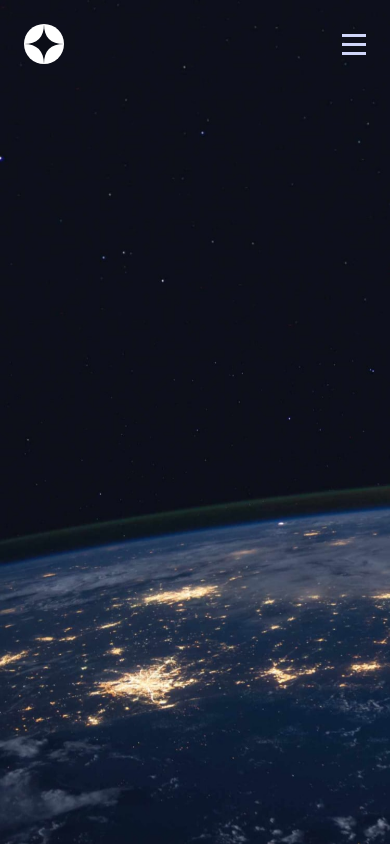
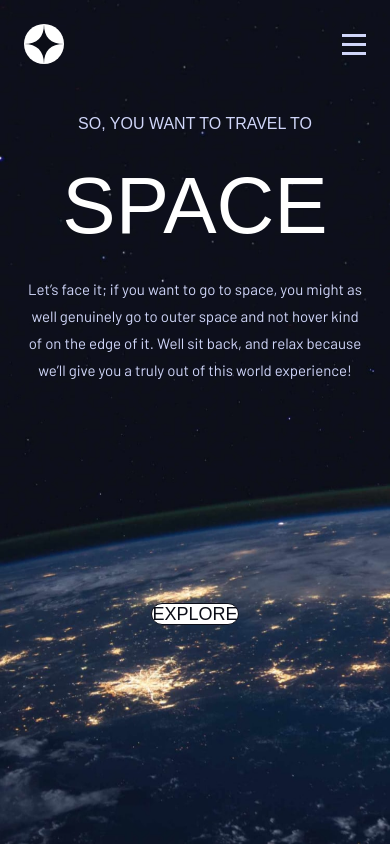
Before and after one commit to ChristopherWelschoff/Space-Tourism, a Next.js app: page / in a window 390 px wide. Built offline with nearby package versions, Linux system fonts and the light colour scheme; a web font is replaced by a local one.

Commit message:
style mobile homepage

```diff
--- a/app/layout.tsx
+++ b/app/layout.tsx
@@ -37,7 +37,7 @@ export default function RootLayout({
       lang="en"
       className={`${bellefair.variable} ${barlow.variable} ${barlowCondensed.variable}`}
     >
-      <body>
+      <body className="flex flex-col min-h-dvh">
         <Header />
         {children}
       </body>
--- a/app/page.tsx
+++ b/app/page.tsx
@@ -1,7 +1,29 @@
+import Link from "next/link";
+
 export default function Home() {
   return (
-    <main>
+    <main className="flex flex-col grow">
       <div className="lg:bg-[url(/assets/home/background-home-desktop.jpg)] md:bg-[url(/assets/home/background-home-tablet.jpg)] bg-[url(/assets/home/background-home-mobile.jpg)] fixed inset-0 bg-cover bg-center -z-10"></div>
+      <div className="flex flex-col items-center mt-6 gap-6 mx-6  ">
+        <p className="text-preset-6 text-base uppercase">
+          So, you want to travel to
+        </p>
+        <p className="text-white text-preset-1 text-[80px] uppercase">Space</p>
+        <p className="text-preset-9  text-center text-[15px]">
+          Let’s face it; if you want to go to space, you might as well genuinely
+          go to outer space and not hover kind of on the edge of it. Well sit
+          back, and relax because we’ll give you a truly out of this world
+          experience!
+        </p>
+      </div>
+      <div className="grow flex items-center justify-center">
+        <Link
+          href={"/"}
+          className="flex justify-center mx-auto   text-blue-900 text-preset-4 text-[18px] items-center w-[144] h-[144] bg-white border rounded-full text-center uppercase"
+        >
+          Explore
+        </Link>
+      </div>
     </main>
   );
 }
```
